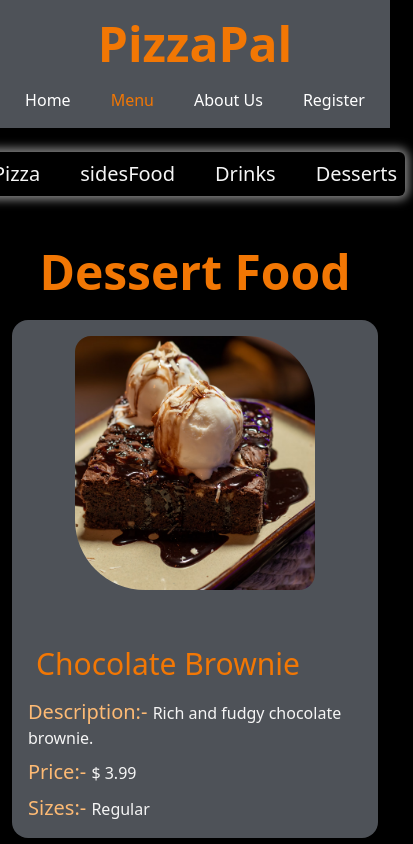
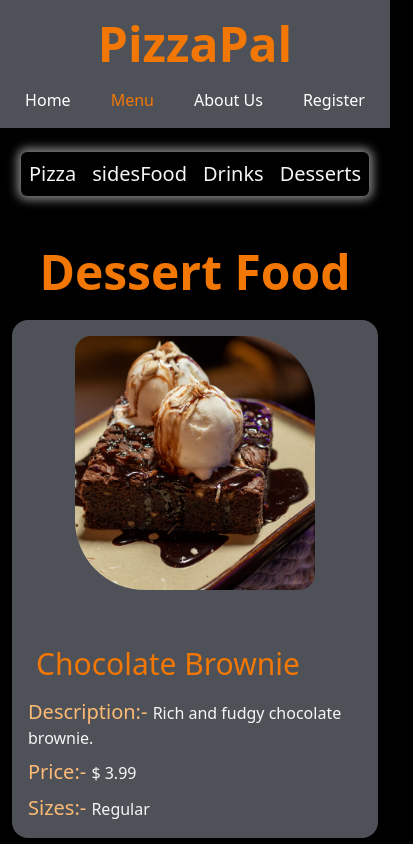
Before and after one commit to r-kundan/PIZZA-DELIVERY-APPLICATION, a React (Vite) app in the folder frontend/: page /menu in a window 390 px wide. Shown: the top 844 px of the page, 413 px wide, since content can reach past the window. Built offline with nearby package versions, Linux system fonts and the light colour scheme.

Commit message:
remove overflow of menu page in mobile view

```diff
--- a/frontend/src/Pages/Menu.jsx
+++ b/frontend/src/Pages/Menu.jsx
@@ -9,7 +9,7 @@ function Menu() {
   return (
     <div className=" flex flex-col justify-center items-center">
       <div className="flex justify-center items-center">
-      <ul className="flex gap-6 md:gap-0 text-xl shadow-md m-2  mt-6 rounded-md">
+      <ul className="flex md:gap-4 text-xl shadow-md m-2  mt-6 rounded-md">
         <li className="m-2">
           <Link
             className={({ isActive }) =>
```
